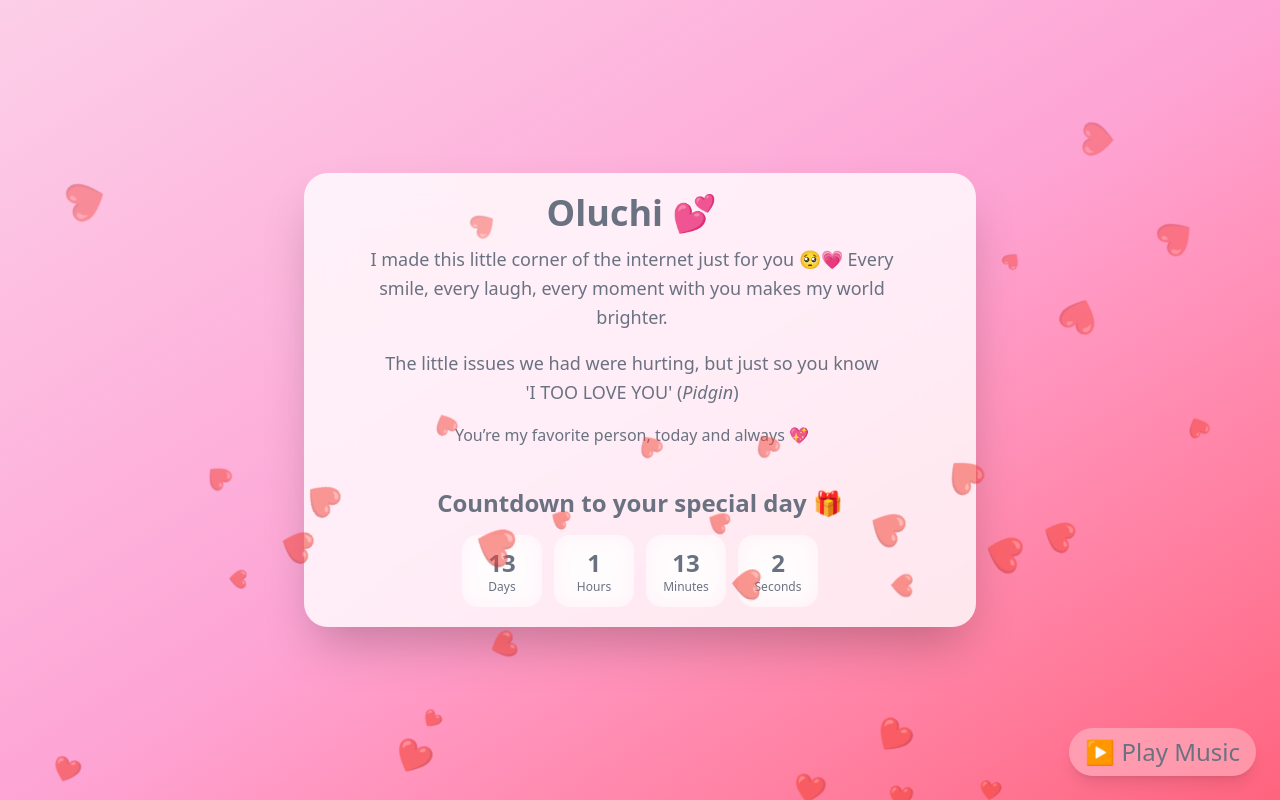
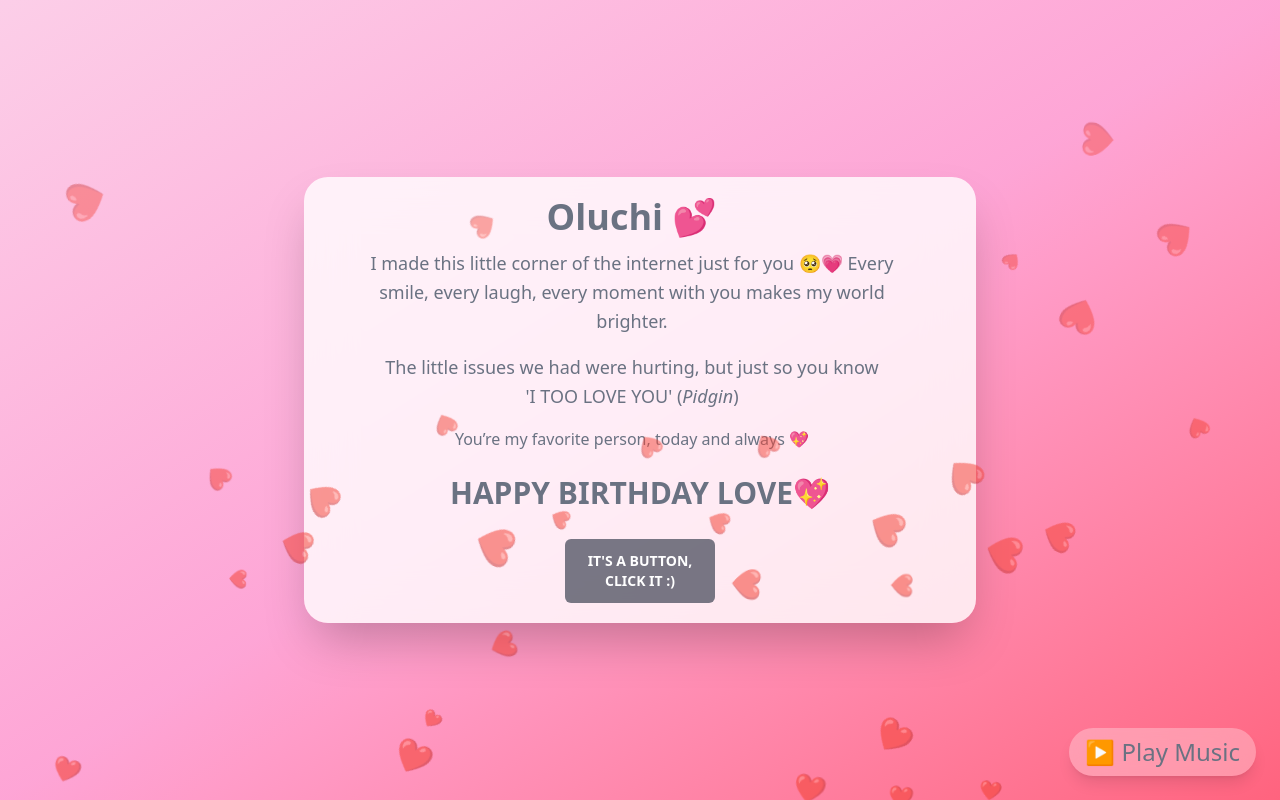
Before and after one commit to DOCTYPE-FRANCO/valentine-tia, a React (Vite) app: page / in a window 1280 px wide. Built offline with nearby package versions, Linux system fonts and the light colour scheme.

Commit message:
final act

```diff
--- a/src/components/Countdown2.jsx
+++ b/src/components/Countdown2.jsx
@@ -38,7 +38,7 @@ function Countdown() {
     return new Date(`${year}-02-16T00:00:00`);
   };
 
-  const birthday =  getNextBirthday(); // new Date(Date.now()); //
+  const birthday = new Date(Date.now()); //   getNextBirthday(); //
 
   const getTimeLeft = () => {
     const diff = birthday - new Date();
```
